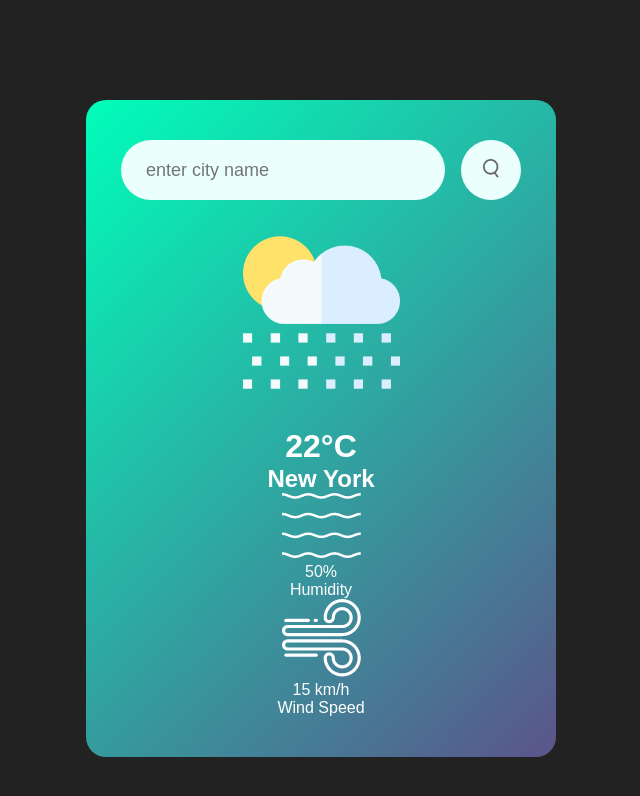
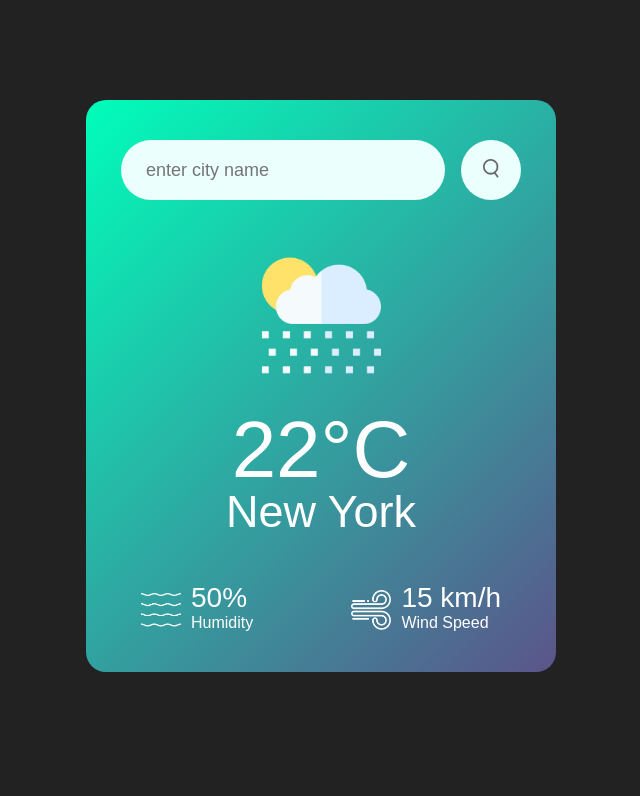
Before and after one commit to kachamachkov/Weather-App, a plain HTML site: page index.html in a window 1280 px wide. Shown: the whole page, without its empty margins (319-959 px from the left). Drawn offline with Linux system fonts and the light colour scheme.

Commit message:
Styled the app
weather-icon ; weather h1 h2 ; details ; cols ; col img ; humidity ; wind

```diff
--- a/style.css
+++ b/style.css
@@ -51,3 +51,41 @@ body {
 .search button img {
     width: 16px;
 }
+
+.weather-icon {
+    width: 170px;
+    margin-top: 30px;
+}
+
+.weather h1 {
+    font-size: 80px;
+    font-weight: 500;
+}
+.weather h2 {
+    font-size: 45px;
+    font-weight: 400;
+    margin-top: -10px;
+}
+.details {
+    display: flex;
+    align-items: center;
+    justify-content: space-between;
+    padding: 0 20px;
+    margin-top: 50px;
+}
+
+.col {
+    display: flex;
+    align-items: center;
+    text-align: left;
+}
+.col img {
+    width: 40px;
+    margin-right: 10px;
+}
+
+.humidity,
+.wind {
+    font-size: 28px;
+    margin-top: -6px;
+}
```
